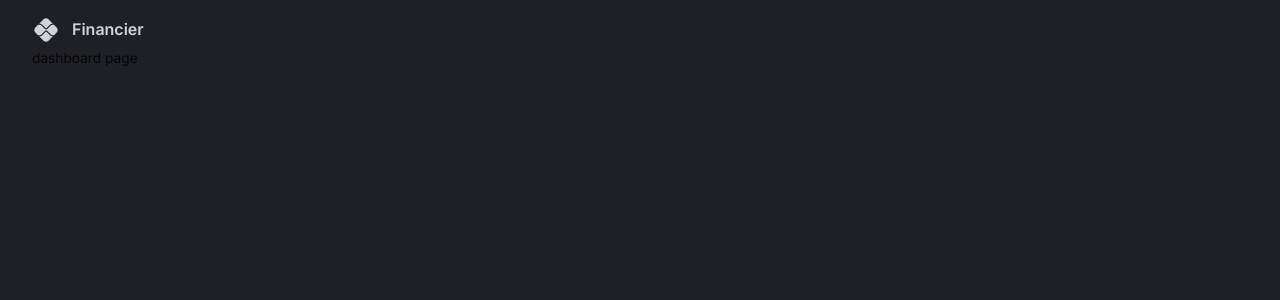
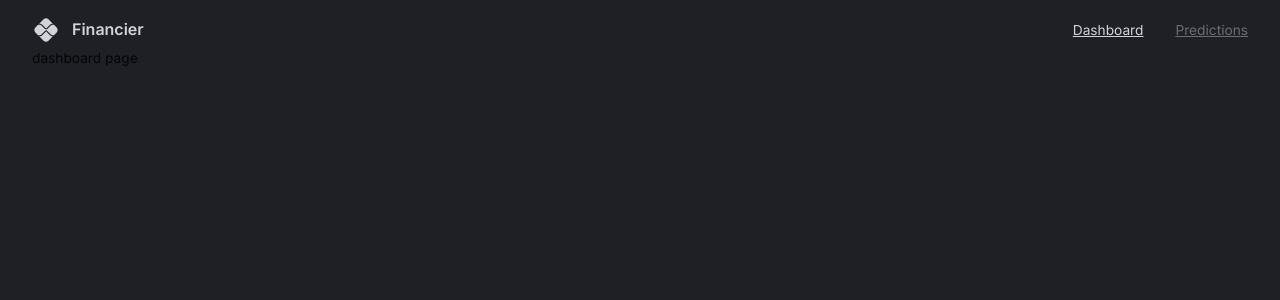
Before and after one commit to bachngo2000/Financier, a React (Vite) app in the folder client/: page / in a window 1280 px wide. Shown: the top 300 px of the page. Built offline with nearby package versions, Linux system fonts and the light colour scheme.

Commit message:
completed nav bar for dashboard and predictions

```diff
--- a/client/src/scenes/navbar/index.tsx
+++ b/client/src/scenes/navbar/index.tsx
@@ -19,6 +19,30 @@ const NavBar = (props: Props) => {
                 Financier
             </Typography>
         </FlexBetween>
+        { /* LEFT SIDE */ }
+        <FlexBetween gap="2rem">
+            <Box sx={{ "&:hover": {color: palette.primary[100]}}}>
+                <Link to="/" onClick={() => setSelected("dashboard")}
+                    style={{
+                        color: selected === "dashboard" ? "inherit" : palette.grey[700],
+                        textDecoration: "inherent"
+                    }}
+                >
+                    Dashboard
+                </Link>
+            </Box>
+
+            <Box sx={{ "&:hover": {color: palette.primary[100]}}}>
+                <Link to="/predictions" onClick={() => setSelected("predictions")}
+                    style={{
+                        color: selected === "predictions" ? "inherit" : palette.grey[700],
+                        textDecoration: "inherent"
+                    }}
+                >
+                    Predictions
+                </Link>
+            </Box>
+        </FlexBetween>
     </FlexBetween>
   )
 }
```
